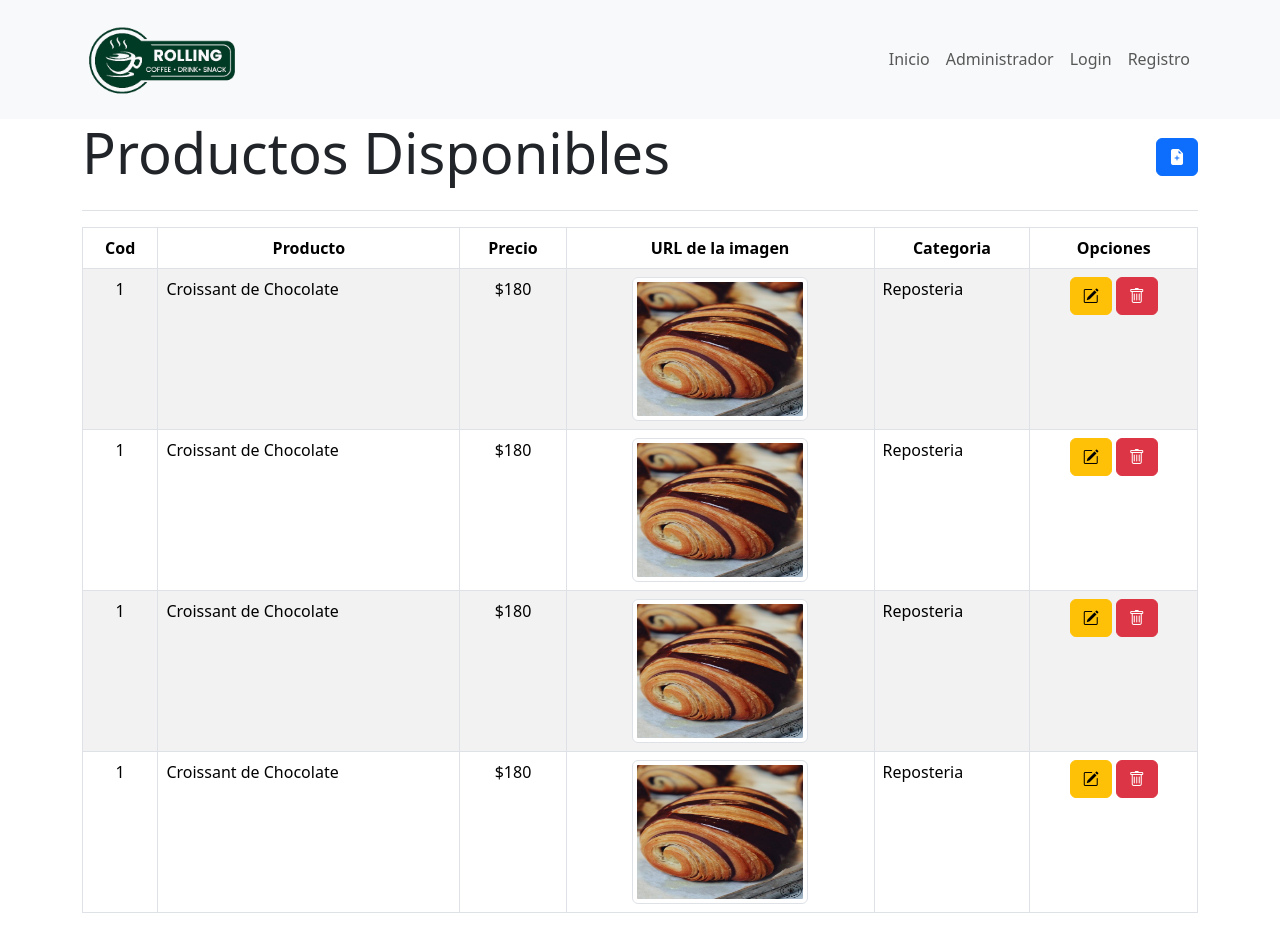
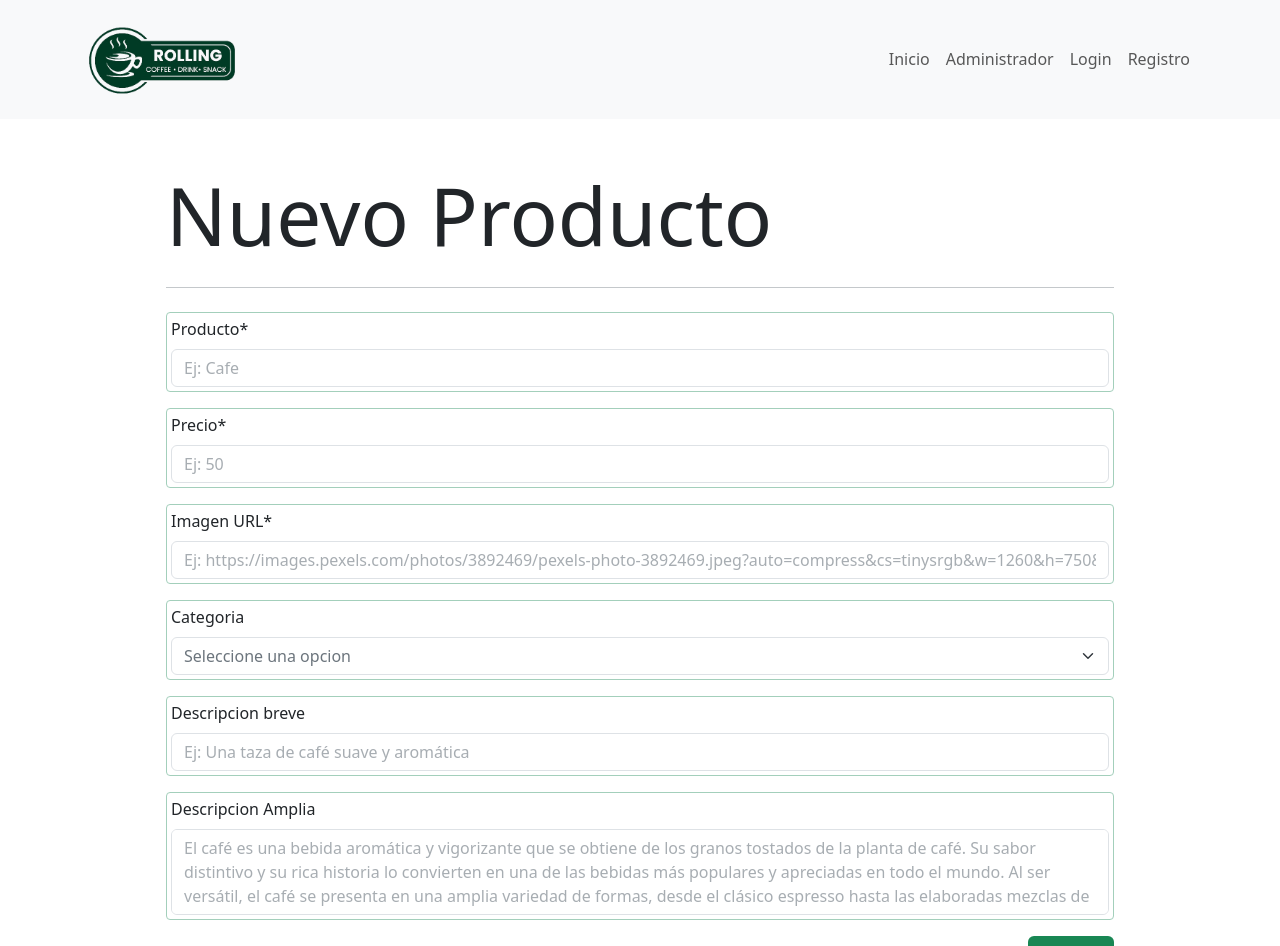
Before and after one commit to penguinEm/RollingCoffeC76i, a React (Vite) app: page /administrador/crear in a window 1280 px wide. Shown: the top 946 px of the page. Built offline with nearby package versions, Linux system fonts and the light colour scheme.

Commit message:
Maquetado del Componente AdministradorCrear terminado

```diff
--- a/src/App.css
+++ b/src/App.css
@@ -49,16 +49,29 @@
   width: 50%;
   height: 75%;
 }
-.imgDetalle{
+.imgDetalle {
   height: 500px;
   width: 100%;
   object-fit: cover;
 }
 
+.formularioTextArea {
+  resize: none;
+  overflow-y: auto;
+}
+
+.color-inputs::placeholder {
+  color: #6c757d98;
+}
+.color-inputs:focus,
+.color-inputs:active {
+  border-color: green; /* Cambia el color del borde al hacer clic */
+  box-shadow: 0 0 0 0.25rem rgba(0, 255, 0, 0.25); /* Cambia el color de la sombra al hacer clic */
+}
+
 @media all and (max-width: 991px) {
   .bannerDimesiones {
     height: 400px;
-
   }
 }
 
--- a/src/App.jsx
+++ b/src/App.jsx
@@ -4,6 +4,7 @@ import Footer from "./components/common/Footer";
 import Administrador from "./components/pages/Administrador";
 import Error404 from "./components/pages/Error404";
 import DetalleProducto from "./components/pages/DetalleProducto";
+import AdministradorCrear from "./components/pages/AdministradorCrear";
 import { BrowserRouter, Routes, Route } from "react-router-dom";
 
 function App() {
@@ -20,7 +21,7 @@ function App() {
         <Route
           exact
           path="/administrador/crear"
-          element={<Administrador></Administrador>}
+          element={<AdministradorCrear></AdministradorCrear>}
         ></Route>
         <Route
           exact
--- a/src/components/pages/Administrador.jsx
+++ b/src/components/pages/Administrador.jsx
@@ -8,7 +8,7 @@ const Administrador = () => {
       <section className="d-flex align-items-center accordion-collapsemt-5 border-bottom pb-3">
         <h1 className="display-4 ">Productos Disponibles</h1>
         <div className="ms-auto">
-          <Link className="btn btn-primary" to="/administrador/editar">
+          <Link className="btn btn-primary" to="/administrador/crear">
             <i className="bi bi-file-earmark-plus-fill"></i>
           </Link>
         </div>
--- /dev/null
+++ b/src/components/pages/AdministradorCrear.jsx
@@ -0,0 +1,114 @@
+import { Button, Container, Form } from "react-bootstrap";
+
+const AdministradorCrear = () => {
+  return (
+    <Container className=" main px-lg-5 py-5 ">
+      <h1 className="display-1 mx-5 pb-4 border-bottom border-secondary-subtle">
+        Nuevo Producto
+      </h1>
+      <Form className=" rounded-2 px-lg-5 pt-3 pb-5">
+        <Form.Group
+          className="mb-3 border border-1 p-1 border-success-subtle rounded-1"
+          controlId="producto"
+        >
+          <Form.Label className="color-inputs">Producto*</Form.Label>
+          <Form.Control
+            id="producto"
+            type="text"
+            placeholder="Ej: Cafe"
+            required
+            minLength={3}
+            maxLength={25}
+            className="color-inputs"
+          />
+        </Form.Group>
+        <Form.Group
+          className="mb-3 border border-1 p-1 border-success-subtle rounded-1"
+          controlId="precio"
+        >
+          <Form.Label>Precio*</Form.Label>
+          <Form.Control
+            id="precio"
+            type="number"
+            placeholder="Ej: 50"
+            required
+            min={10}
+            max={10000}
+            className="color-inputs"
+          />
+        </Form.Group>
+
+        <Form.Group
+          className="mb-3 border border-1 p-1 border-success-subtle rounded-1"
+          controlId="url"
+        >
+          <Form.Label>Imagen URL*</Form.Label>
+          <Form.Control
+            id="url"
+            type="text"
+            placeholder="Ej: https://images.pexels.com/photos/3892469/pexels-photo-3892469.jpeg?auto=compress&cs=tinysrgb&w=1260&h=750&dpr=1"
+            required
+            className="color-inputs"
+          />
+        </Form.Group>
+
+        <Form.Group
+          className="mb-3 border border-1 p-1 border-success-subtle rounded-1"
+          controlId="categoria"
+        >
+          <Form.Label>Categoria</Form.Label>
+          <Form.Select
+            aria-label="select"
+            id="categoria"
+            required
+            className="color-inputs text-secondary"
+          >
+            <option value={""}>Seleccione una opcion</option>
+            <option value={"Panaderia"}>Panaderia</option>
+            <option value={"Cafeteria"}>Cafeteria</option>
+            <option value={"Reposteria"}>Reposteria</option>
+          </Form.Select>
+        </Form.Group>
+
+        <Form.Group
+          className="mb-3 border border-1 p-1 border-success-subtle rounded-1"
+          controlId="descripcionBreve"
+        >
+          <Form.Label>Descripcion breve</Form.Label>
+          <Form.Control
+            id="descripcionBreve"
+            type="text"
+            placeholder="Ej: Una taza de café suave y aromática"
+            required
+            minLength={4}
+            maxLength={30}
+            className="color-inputs"
+          />
+        </Form.Group>
+
+        <Form.Group
+          className="mb-3 border border-1 p-1 border-success-subtle rounded-1"
+          controlId="descripcionAmplia"
+        >
+          <Form.Label>Descripcion Amplia</Form.Label>
+          <Form.Control
+            id="descripcionAmplia"
+            as="textarea"
+            rows={3}
+            placeholder="El café es una bebida aromática y vigorizante que se obtiene de los granos tostados de la planta de café. Su sabor distintivo y su rica historia lo convierten en una de las bebidas más populares y apreciadas en todo el mundo. Al ser versátil, el café se presenta en una amplia variedad de formas, desde el clásico espresso hasta las elaboradas mezclas de cafés gourmet."
+            minLength={10}
+            maxLength={50}
+            className="formularioTextArea color-inputs"
+          />
+        </Form.Group>
+        <div className="text-end">
+          <Button type="submit" variant="success" className="border-0">
+            Guardar
+          </Button>
+        </div>
+      </Form>
+    </Container>
+  );
+};
+
+export default AdministradorCrear;
--- a/src/components/pages/DetalleProducto.jsx
+++ b/src/components/pages/DetalleProducto.jsx
@@ -30,11 +30,11 @@ const DetalleProducto = () => {
             </h4>
             <div>
             <Link className="btn btn-outline-success me-3 px-4" to="/">
-              <i class="bi bi-arrow-counterclockwise"></i> <br></br>
+              <i className="bi bi-arrow-counterclockwise"></i> <br></br>
               Inicio
             </Link>
             <Link className="btn btn-success border-0" to="*">
-              <i class="bi bi-cart-check-fill"></i> <br></br>
+              <i className="bi bi-cart-check-fill"></i> <br></br>
               Comprar
             </Link>
             </div>
--- a/src/components/pages/Error404.jsx
+++ b/src/components/pages/Error404.jsx
@@ -9,7 +9,7 @@ const Error404 = () => {
         <img src={imgError404} alt="Error 404" className="img-fluid" />
         <div className="mb-5 ms-5">
         <Link className="btn btn-success me-3 px-4" to="/">
-              <i class="bi bi-arrow-counterclockwise"><br></br>
+              <i className="bi bi-arrow-counterclockwise"><br></br>
               Inicio</i>
             </Link>
         </div>
```
